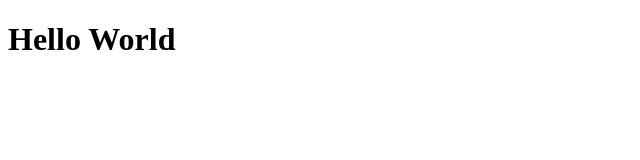
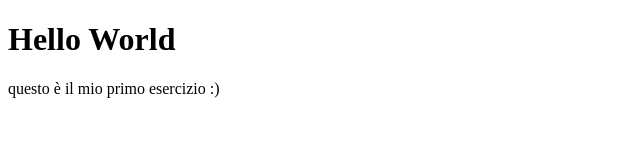
Before and after one commit to EnricoNapolitano/htmlcss-hello, a plain HTML site: page index.html in a window 1280 px wide. Shown: the whole page, without its empty margins (0-640 px from the left). Drawn offline with Linux system fonts and the light colour scheme.

Commit message:
aggiunta paragrafo

```diff
--- a/index.html
+++ b/index.html
@@ -9,6 +9,6 @@
 </head>
 <body>
     <h1>Hello World</h1>
-
+    <p>questo è il mio primo esercizio :)</p>
 </body>
 </html>
```
